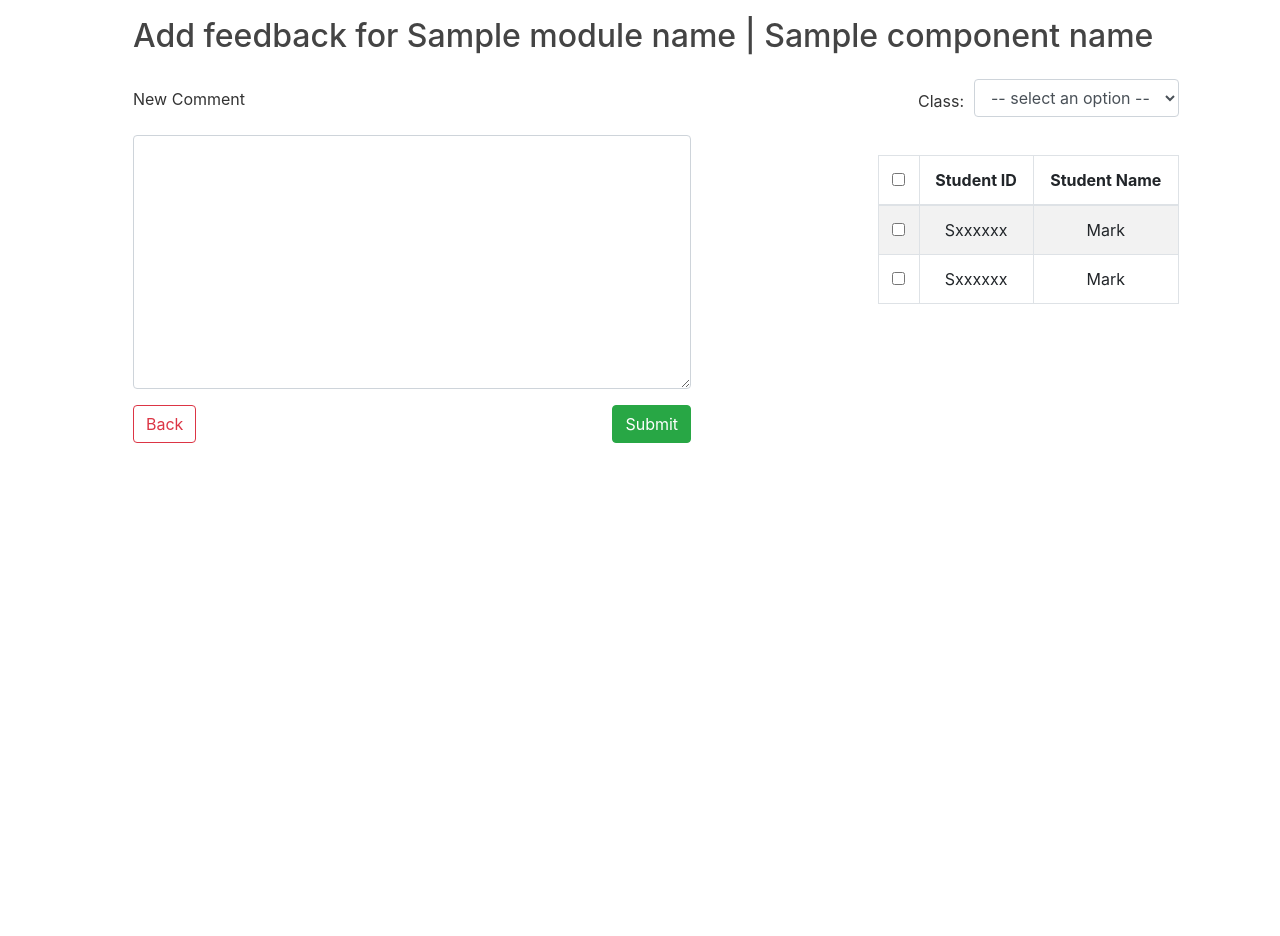
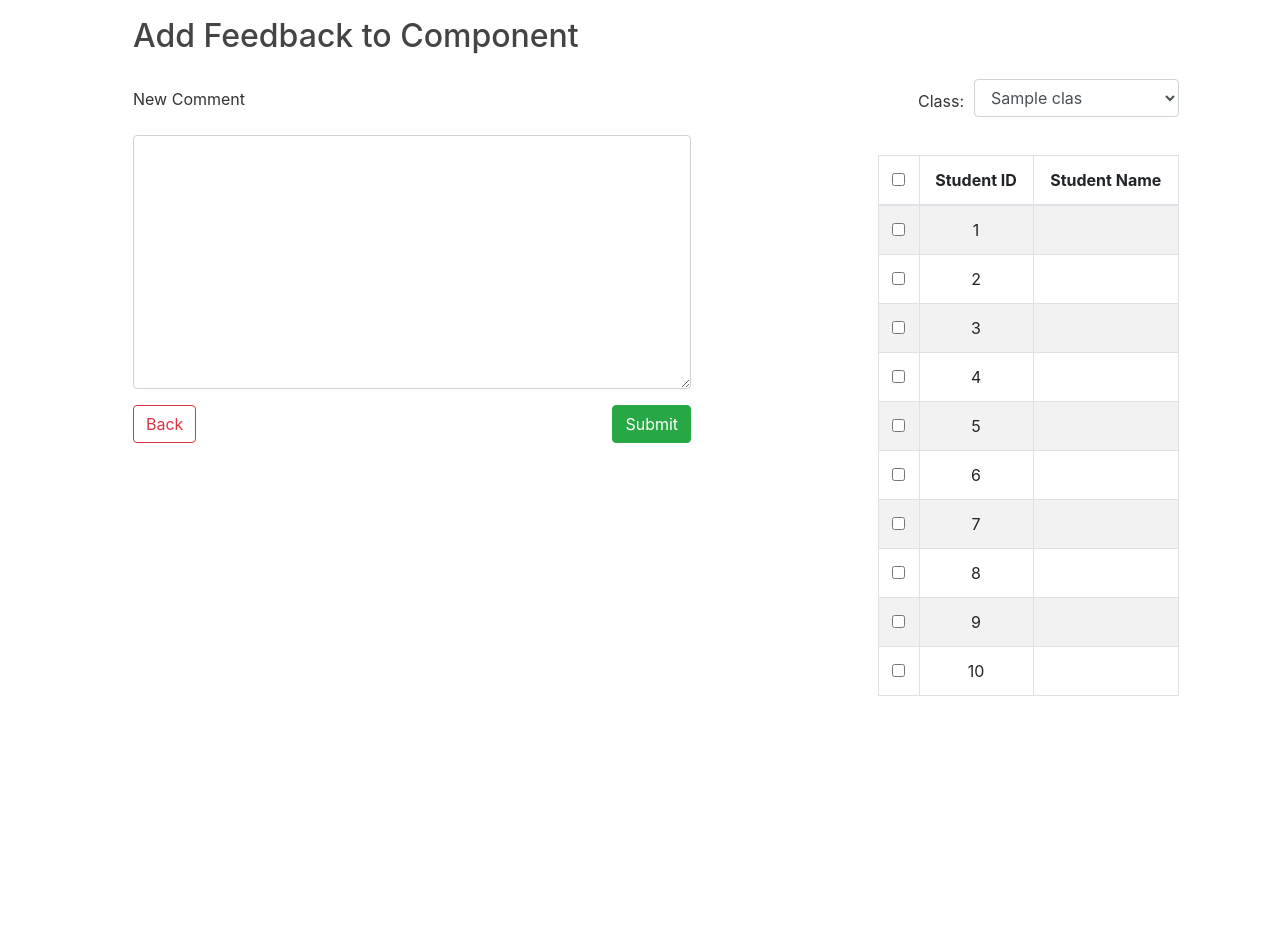
Before and after one commit to unluckyvevo/IT2201-Project, a Flask app: template readbit/templates/manage_feedback.html in a window 1280 px wide. Shown: the part 63-999 px from the top of the page. Run offline with Flask 2, Linux system fonts and the light colour scheme; data comes from the database, SQL or seed files in the repository; both versions use the stored data as it was after the commit; the template is opened without the code that fills it: values that come from a table or form of the project are taken from there, most other values are stand-ins (such as "Sample title", 1, 10 or a date in 2020); some libraries are stand-ins or nearby versions.

Commit message:
Implement add feedback function

```diff
--- a/readbit/templates/manage_class.html
+++ b/readbit/templates/manage_class.html
@@ -89,7 +89,7 @@
           <tbody>
             {% if stud_list is defined %}
                 {% for student in stud_list %}
-                    <tr>
+                    <tr class="text-center">
                         <td>{{ student['name'] }}</td>
                         <td>{{ student['marks'] }}</td>
                         <td>{{ student['grade'] }}</td>
--- a/readbit/templates/manage_feedback.html
+++ b/readbit/templates/manage_feedback.html
@@ -2,32 +2,43 @@
 {% block content %}
 <link rel="stylesheet" type="text/css" href="{{ url_for('static', filename='manage_feedback.css') }}">
 
-
+<form method="post" action="" id="feedback_form" name="feedback_form">
+    <input type="hidden" name="class_select" value={{selected}}>
+</form>
 <div class="container">
     <div class="row">
-        <h2 class="ml-5">Add feedback for {{ module_name }} | {{ component_name }}</h2>
+        <h2 class="ml-5">Add Feedback to Component</h2>
         <div class="column" id="feedback_column1">
             <div class="row mt-4 ml-5">
-                    <label for="feedback_textarea">New Comment</label>
+                    <label for="feedback_textarea" form="feedback_form">New Comment</label>
                 </div>
                 <div class="row ml-5 mt-3">
                     <div class="form-group w-75">
-                        <textarea class="form-control" id="feedback_textarea" rows="10"></textarea>
+                        <textarea class="form-control" id="feedback_textarea" name="feedback_textarea"
+                                  rows="10" form="feedback_form" required></textarea>
                     </div>
                 </div>
             <div class="row ml-5" id="feedback_submit_button_row">
                 <button class="btn btn-outline-danger" onclick="javascript:history.back()">Back</button>
-                <button name = "submit_comment_btn" type="submit" class="btn btn-success py-0" >Submit</button>
+                <button name = "submit_comment_btn" type="submit" class="btn btn-success py-0" form="feedback_form">Submit</button>
             </div>
             </div>
             <div class="column" id="feedback_column2">
                 <div class="row mt-3 mr-3" id="class_ddl_row">
                 <label id="filter_class_label" for="filter_class_ddl">Class: </label>
-                <form method="post">
-                    <select id="filter_class_ddl" name = "value_filter" class="form-control" onchange="this.form.submit()">
-                    <option disabled selected value> -- select an option -- </option>
-                    {% for class in teaching_classlist %}
-                    <option value="{{ class }}">{{ class }}</option>
+                <form method="post" action="" id="select_class_form">
+                <select id="add_feedback_class_ddl" name = "class_select" class="form-control" onchange="this.form.submit()">
+                    {% if selected is not defined %}
+                        <option disabled selected value> -- select an option -- </option>
+                    {% else %}
+                        <option disabled value> -- select an option -- </option>
+                    {% endif %}
+                    {% for class in class_list %}
+                        {% if selected is defined and class.class_name == selected %}
+                            <option selected value="{{ class.class_name }}">{{ class.class_name }}</option>
+                        {% else %}
+                            <option value="{{ class.class_name }}">{{ class.class_name }}</option>
+                        {% endif %}
                     {% endfor %}
                 </select>
                 </form>
@@ -45,26 +56,18 @@
                         </tr>
                     </thead>
                       <tbody>
-                        <tr class="text-center">
-                            <th scope="col">
-                                <form>
-                                    <input type="checkbox" class="feedback_checkboxes" name="student_check_1" id="student_check_box_1">
-                                </form>
-                            </th>
-                            <td>Sxxxxxx</td>
-                            <td>Mark</td>
-                        </tr>
-                        <tr  class="text-center">
-                            <th scope="col">
-                                <form>
-                                    <input type="checkbox" class="feedback_checkboxes" name="student_check_2" id="student_check_box_2">
-                                </form>
-                            </th>
-                            <td>Sxxxxxx</td>
-                            <td>Mark</td>
-                        </tr>
-                          </td>
-
+                        {% if student_list is defined %}
+                            {% for student in student_list %}
+                                <tr class="text-center">
+                                    <th scope="col">
+                                        <input type="checkbox" class="feedback_checkboxes" name="student_check"
+                                               form="feedback_form" value="{{ student['id'] }}">
+                                    </th>
+                                    <td>{{ student['id'] }}</td>
+                                    <td>{{ student['name'] }}</td>
+                                </tr>
+                            {% endfor %}
+                        {% endif %}
                       </tbody>
 
                   </table>
--- a/readbit/templates/manage_module.html
+++ b/readbit/templates/manage_module.html
@@ -61,7 +61,7 @@
                     {% if comp.sub_comp_list %}
                         <td class="text-center"><a href="{{ url_for('view_component_scores') }}" class="btn btn-info">View</a></td>
                         <td class="text-center"><button id="add_student_btn" type="button" class="btn btn-secondary"  disabled data-toggle="modal" data-target="#add_assessment_modal">Add Marks</button></td>
-                        <td class="text-center"><a href="{{ url_for('manage_feedback') }}" class="btn btn-info">Feedback</a></td>
+                        <td class="text-center"><a href="{{ url_for('manage_feedback', mod_id=module.id, comp_id=comp.id) }}" class="btn btn-info">Feedback</a></td>
                         {% for sub in comp.sub_comp_list %}
                              <tr>
                                 <td class="manage_module_subcomponent"><img class="responsive" src="{{url_for('static', filename='frog_state_1.png')}}" alt="-->" width=16/>  {{ sub.name }}</td>
@@ -69,14 +69,14 @@
                                 <td class="text-center"><a href="{{ url_for('view_component_scores') }}" class="btn btn-info">View</a></td>
 <!--                                <td class="text-center"><button id="add_student_btn" type="button" class="btn btn-info" data-toggle="modal" data-target="#add_assessment_modal">Add Marks</button></td>-->
                                 <td class="text-center"><a href="{{ url_for('add_marks', mod_id=module.id, comp_id=sub.id) }}" id="add_student_btn" class="btn btn-info" >Add Marks</a></td>
-                                <td class="text-center"><a href="{{ url_for('manage_feedback') }}" class="btn btn-info">Feedback</a></td>
+                                <td class="text-center"><a href="{{ url_for('manage_feedback', mod_id=module.id, comp_id=sub.id) }}" class="btn btn-info">Feedback</a></td>
                             </tr>
                         {% endfor %}
                     {% else %}
                         <td class="text-center"><a href="{{ url_for('view_component_scores') }}" class="btn btn-info">View</a></td>
                         <td class="text-center"><a href="{{ url_for('add_marks', mod_id=module.id, comp_id=comp.id) }}" id="add_student_btn" class="btn btn-info" >Add Marks</a></td>
 <!--                        <td class="text-center"><button id="add_student_btn" type="button" class="btn btn-info" data-toggle="modal" data-target="#add_assessment_modal">Add Marks</button></td>-->
-                        <td class="text-center"><a href="{{ url_for('manage_feedback') }}" class="btn btn-info">Feedback</a></td>
+                        <td class="text-center"><a href="{{ url_for('manage_feedback', mod_id=module.id, comp_id=comp.id) }}" class="btn btn-info">Feedback</a></td>
                     {% endif %}
                 </tr>
             {% endfor %}
```
Also changed, not shown: readbit/models.py (+33 -4 lines), readbit/routes.py (+31 -10 lines), readbit/database.db.
